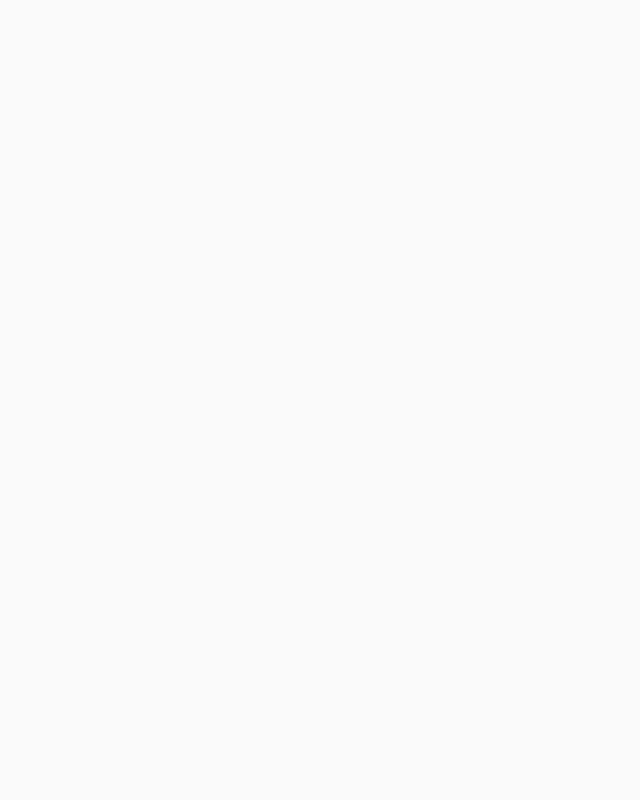
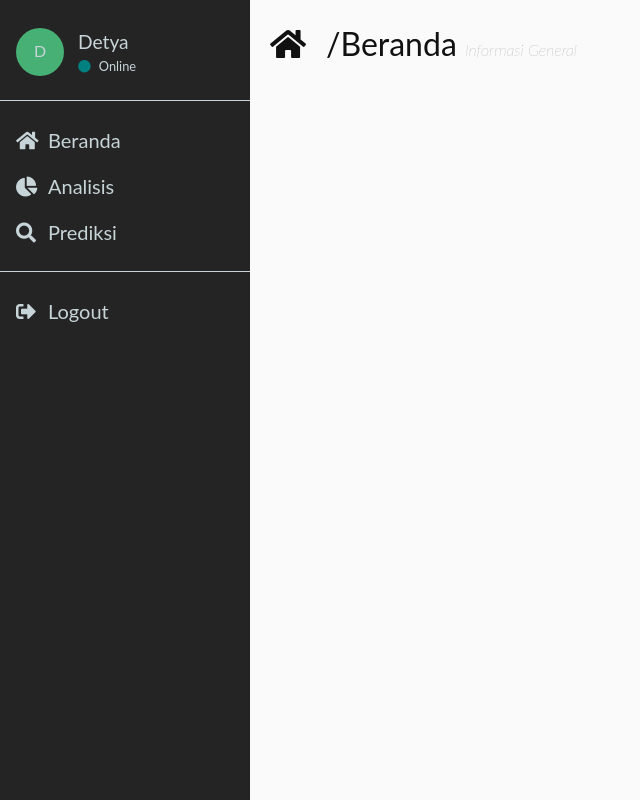
Before and after one commit to degitgitagitya/sig, a React (Create React App) app: page /home in a window 1280 px wide. Shown: the whole page, without its empty margins (0-640 px from the left). Built offline with nearby package versions, Linux system fonts and the light colour scheme.

Commit message:
add beranda

```diff
--- a/src/Components/SideBar.css
+++ b/src/Components/SideBar.css
@@ -0,0 +1,61 @@
+.sidebar-container {
+  height: 100%;
+  width: 250px;
+  position: fixed;
+  z-index: 1;
+  top: 0;
+  left: 0;
+  background-color: #242424;
+  overflow-x: hidden;
+  padding-top: 20px;
+}
+
+.sidebar-user {
+  display: block;
+  color: #c7d4d8;
+  padding: 0.5rem 1rem;
+  height: 4rem;
+}
+
+.sidebar-icon-user {
+  width: 3rem;
+  height: 3rem;
+  border-radius: 1.5rem;
+  background-color: #47b074;
+  text-align: center;
+  padding-top: 0.7rem;
+}
+
+.sidebar-content {
+  padding: 0.5rem 1rem;
+  font-size: 1.25rem;
+  color: #c7d4d8;
+  display: block;
+}
+
+.sidebar-content:hover {
+  background-color: #787878;
+  cursor: pointer;
+  color: white;
+}
+
+.sidebar-content-icon {
+  width: 2rem;
+}
+
+.sidebar-line {
+  border-color: #c7d4d8;
+}
+
+.sidebar-user-name {
+  font-size: 1.2rem;
+}
+
+.sidebar-user-status {
+  font-size: 0.8rem;
+}
+
+.sidebar-user-status-icon {
+  color: teal;
+  padding-right: 0.5rem;
+}
--- a/src/Components/SideBar.js
+++ b/src/Components/SideBar.js
@@ -0,0 +1,44 @@
+import React, { Component } from "react";
+
+import "./SideBar.css";
+
+export default class SideBar extends Component {
+  render() {
+    return (
+      <div className="sidebar-container">
+        <div className="sidebar-user">
+          <div className="row">
+            <div className="col-3">
+              <div className="sidebar-icon-user">D</div>
+            </div>
+            <div className="col-9">
+              <div className="row">
+                <div className="col-12 sidebar-user-name">Detya</div>
+              </div>
+              <div className="row">
+                <div className="col-12 sidebar-user-status">
+                  <i className="fas fa-circle sidebar-user-status-icon"></i>
+                  Online
+                </div>
+              </div>
+            </div>
+          </div>
+        </div>
+        <hr className="sidebar-line" />
+        <div className="sidebar-content">
+          <i className="fas fa-home sidebar-content-icon"></i>Beranda
+        </div>
+        <div className="sidebar-content">
+          <i className="fas fa-chart-pie sidebar-content-icon"></i>Analisis
+        </div>
+        <div className="sidebar-content">
+          <i className="fas fa-search sidebar-content-icon"></i>Prediksi
+        </div>
+        <hr className="sidebar-line" />
+        <div className="sidebar-content">
+          <i className="fas fa-sign-out-alt sidebar-content-icon"></i>Logout
+        </div>
+      </div>
+    );
+  }
+}
--- a/src/Pages/Home.css
+++ b/src/Pages/Home.css
@@ -0,0 +1,30 @@
+.content-container {
+  margin-left: 250px;
+  padding-left: 1.25rem;
+  padding-top: 1.25rem;
+  color: #111111;
+}
+
+.content-icon-container {
+  display: inline-block;
+  margin-right: 1.25rem;
+}
+
+.content-icon {
+  font-size: 2rem;
+}
+
+.content-text-container {
+  display: inline-block;
+}
+
+.content-title {
+  font-size: 2rem;
+}
+
+.content-desc {
+  font-size: 1rem;
+  font-weight: 100;
+  font-style: italic;
+  color: #777777;
+}
--- a/src/Pages/Home.js
+++ b/src/Pages/Home.js
@@ -1,7 +1,25 @@
 import React, { Component } from "react";
+
+import SideBar from "../Components/SideBar";
+
+import "./Home.css";
 
 export default class Home extends Component {
   render() {
-    return <div></div>;
+    return (
+      <div>
+        <SideBar />
+        <div className="content-container">
+          <div className="content-icon-container">
+            <i className="fas fa-home content-icon"></i>
+          </div>
+          <div className="content-text-container">
+            <div className="content-title">
+              /Beranda <span className="content-desc">Informasi General</span>
+            </div>
+          </div>
+        </div>
+      </div>
+    );
   }
 }
--- a/src/index.css
+++ b/src/index.css
@@ -1,8 +1,5 @@
 body {
-  margin: 0;
-  font-family: -apple-system, BlinkMacSystemFont, "Segoe UI", "Roboto", "Oxygen",
-    "Ubuntu", "Cantarell", "Fira Sans", "Droid Sans", "Helvetica Neue",
-    sans-serif;
+  font-family: "Lato", sans-serif;
   -webkit-font-smoothing: antialiased;
   -moz-osx-font-smoothing: grayscale;
   background-color: #fafafa;
```
